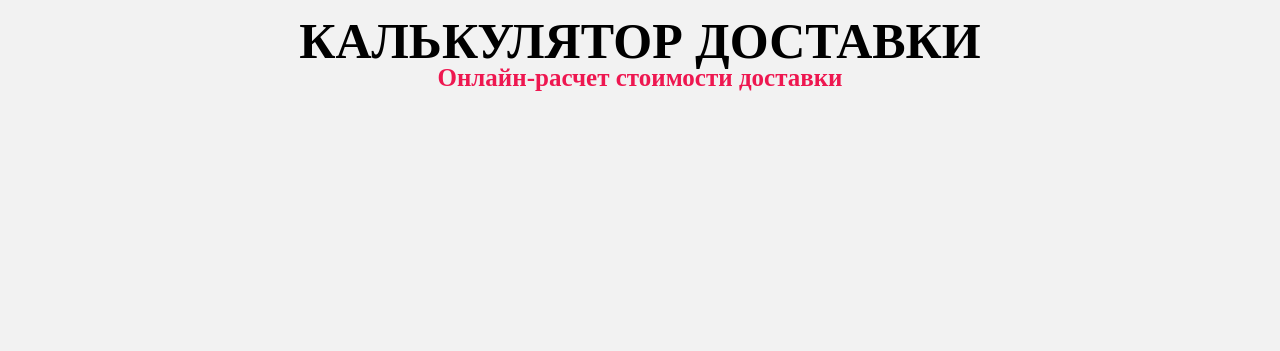
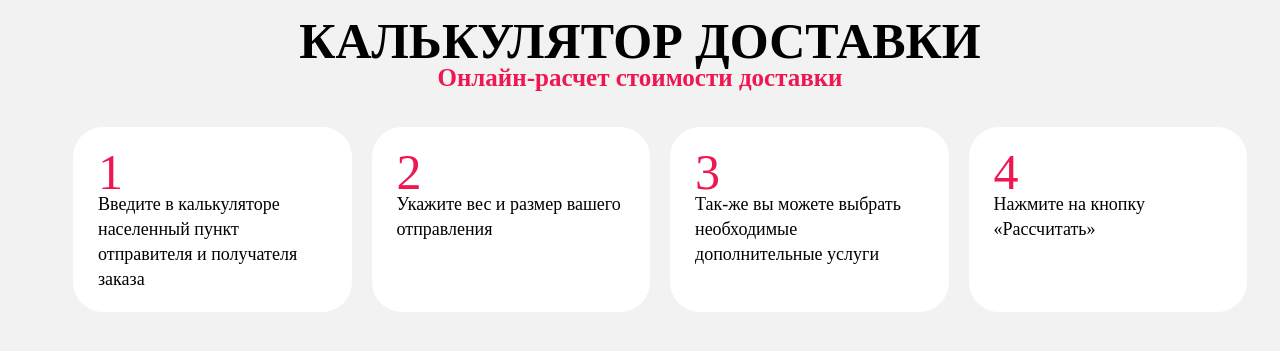
Before and after one commit to Maksongo/boxberry-calculator, a plain HTML site: page index.html in a window 1280 px wide. Shown: the part 83-434 px from the top of the page. Drawn offline with Linux system fonts and the light colour scheme; a web font is replaced by a local one.

Commit message:
pre calc information

```diff
--- a/index.html
+++ b/index.html
@@ -10,9 +10,12 @@
       type="image/x-icon"
       href="https://storage.yandexcloud.net/boxberrysite-public/favicon.ico"
     />
-    <link rel="preconnect" href="https://fonts.googleapis.com">
-    <link rel="preconnect" href="https://fonts.gstatic.com" crossorigin>
-    <link href="https://fonts.googleapis.com/css2?family=Oswald:wght@700&family=Sofia+Sans:wght@300&display=swap" rel="stylesheet">
+    <link rel="preconnect" href="https://fonts.googleapis.com" />
+    <link rel="preconnect" href="https://fonts.gstatic.com" crossorigin />
+    <link
+      href="https://fonts.googleapis.com/css2?family=Oswald:wght@700&family=Sofia+Sans:wght@300&display=swap"
+      rel="stylesheet"
+    />
   </head>
 
   <header>
@@ -29,5 +32,27 @@
     </div>
   </header>
 
+  <ul class="precalc_info">
+    <li class="precalc_li">
+      <p class="precalc_number">1</p>
+      <p class="precalc_info">Введите в калькуляторе населенный пункт отправителя и получателя заказа</p>
+    </li>
+    <li class="precalc_li">
+      <p class="precalc_number">2</p>
+      <p class="precalc_info">Укажите вес и размер вашего отправления
+      </p>
+    </li>
+    <li class="precalc_li">
+      <p class="precalc_number">3</p>
+      <p class="precalc_info">Так-же вы можете выбрать необходимые дополнительные услуги
+      </p>
+    </li>
+    <li class="precalc_li">
+      <p class="precalc_number">4</p>
+      <p class="precalc_info">Нажмите на кнопку «Рассчитать»
+      </p>
+    </li>
+  </ul>
+
   <body></body>
 </html>
--- a/styles.css
+++ b/styles.css
@@ -1,20 +1,58 @@
+::selection {
+    background: #ffb7b7; /* Safari */
+  }
+
+
 body {
   background-color: #f2f2f2;
 }
 
-.header_container{
+.header_container {
   font-family: "Sofia Sans";
   font-weight: bold;
   font-size: 25px;
   text-align: center;
+  margin-bottom: 60px;
 }
 
-.header_container h1{
+.header_container h1 {
   margin-top: 15;
 }
 
-.header_container h2{
+.header_container h2 {
   margin-top: -40;
   font-size: 25px;
   color: #ee1750;
 }
+
+li {
+  list-style-type: none;
+}
+
+.precalc_info {
+  font-family: "Sofia Sans";
+  display: flex;
+  justify-content: center;
+  grid-gap: 20px;
+}
+
+.precalc_li {
+  background-color: white;
+  border-radius: 30px;
+  width: 280px;
+  height: 185px;
+  line-height: 40px;
+  /* font-size: 30px; */
+}
+
+.precalc_number {
+  color: #ee1750;
+  font-size: 50px;
+  margin: 25px;
+}
+
+.precalc_info {
+  margin: -25px 25px;
+  font-size: 18px;
+  line-height: 1.4em;
+}
```
Lines whose indentation alone changed are shown as unchanged.
